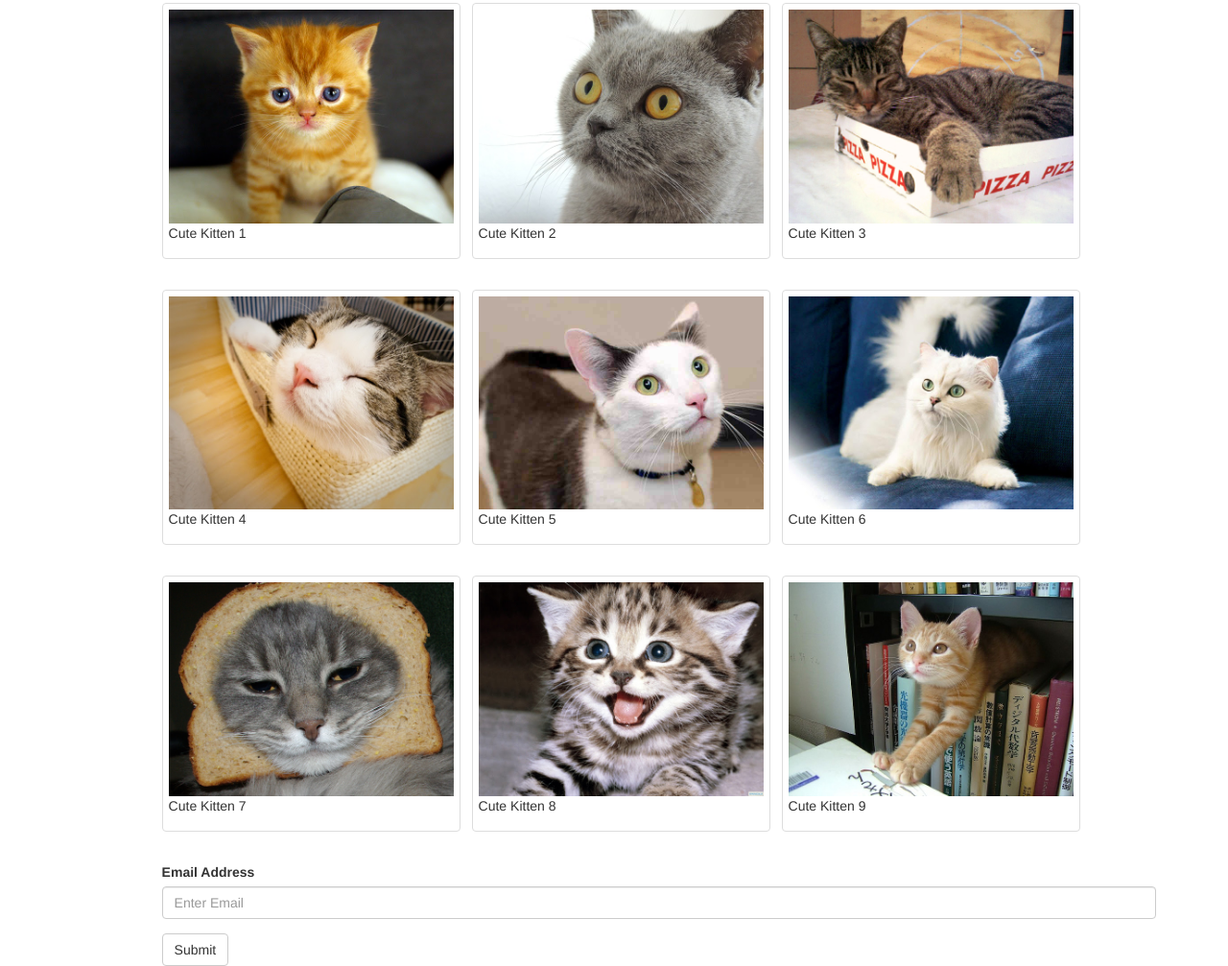
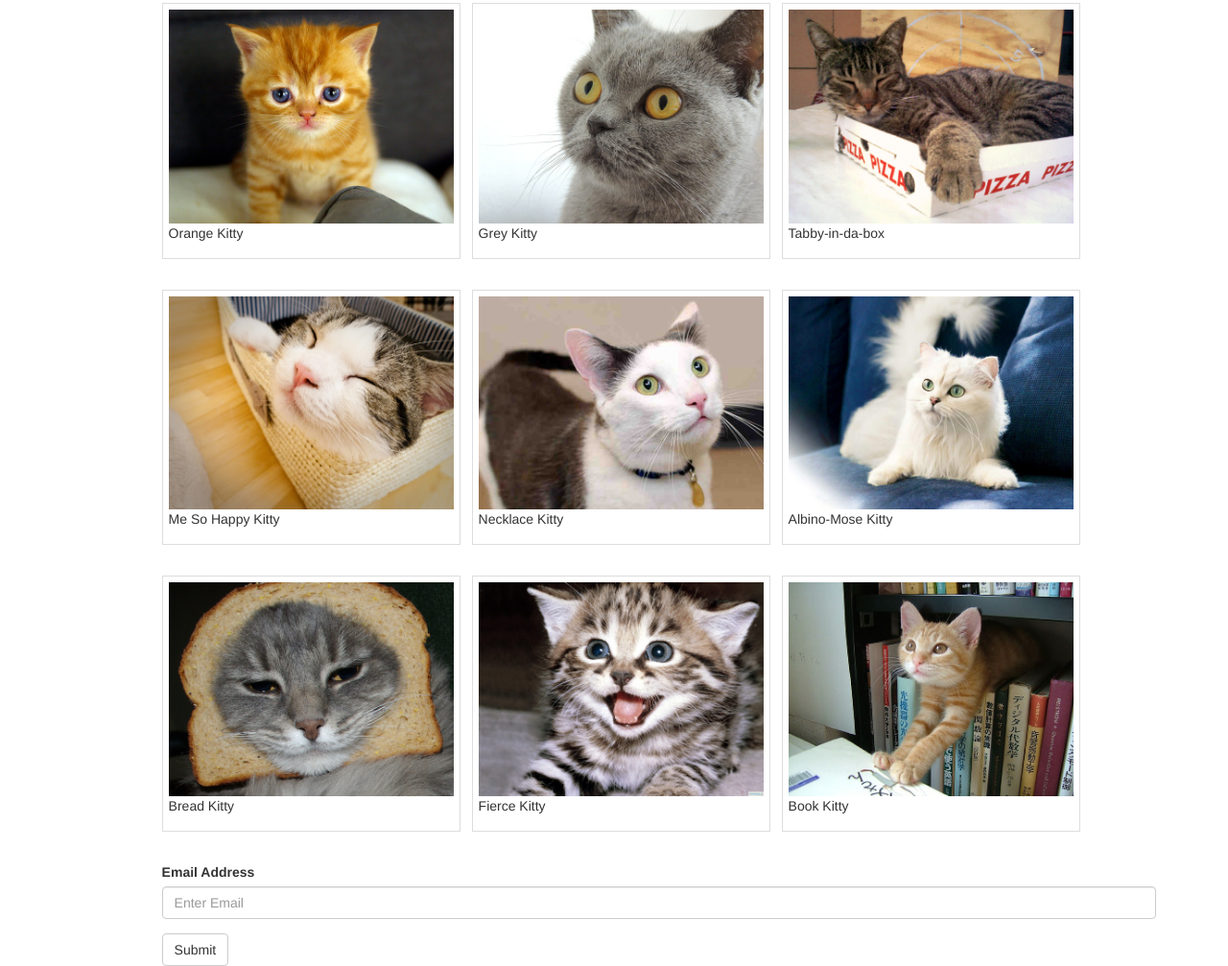
Before and after one commit to ryanromanov/EMLabSorter-Test, a plain HTML site: page index.html in a window 1280 px wide. Shown: the part 127-1134 px from the top of the page at 96% size. Drawn offline with nearby package versions, Linux system fonts and the light colour scheme.

Commit message:
border radius, +images/description/mysql
removed border radius from images

added three new images to results

added description to images

added MySQL entries for images

```diff
--- a/index.html
+++ b/index.html
@@ -25,8 +25,8 @@
 		div.col-sm-10.col-sm-offset-1.push-left {
 			margin-left: 12%;
 		}
-		li div.thumbnail:hover {
-
+		li div.thumbnail {
+			border-radius: 0px;
 		}
 	</style>
 
@@ -61,15 +61,15 @@
 			<div class="col-sm-10 col-sm-offset-1 push-left">
 				<form action="process.php" role="form" method="post" id="picSubmission">
 					<select class="image-picker limit_callback" id="container" data-limit="10" multiple="multiple" name="picSelect[]" >
-					  <option data-img-src="images/catOne.jpg" value='1'>Cute Kitten 1</option>
-					  <option data-img-src="images/catTwo.jpg" value='2'>Cute Kitten 2</option>
-					  <option data-img-src='images/catThree.jpg' value='3'>Cute Kitten 3</option>
-					  <option data-img-src='images/catFour.jpg' value='4'>Cute Kitten 4</option>
-					  <option data-img-src='images/catFive.jpg' value='5'>Cute Kitten 5</option>
-					  <option data-img-src='images/catSix.jpg' value='6'>Cute Kitten 6</option>
-					  <option data-img-src='images/catSeven.jpg' value='7'>Cute Kitten 7</option>
-					  <option data-img-src="images/catEight.jpg" value="8">Cute Kitten 8</option>
-					  <option data-img-src="images/catNine.jpg" value="9">Cute Kitten 9</option>
+					  <option data-img-src="images/catOne.jpg" value='1'>Orange Kitty</option>
+					  <option data-img-src="images/catTwo.jpg" value='2'>Grey Kitty</option>
+					  <option data-img-src='images/catThree.jpg' value='3'>Tabby-in-da-box</option>
+					  <option data-img-src='images/catFour.jpg' value='4'>Me So Happy Kitty</option>
+					  <option data-img-src='images/catFive.jpg' value='5'>Necklace Kitty</option>
+					  <option data-img-src='images/catSix.jpg' value='6'>Albino-Mose Kitty</option>
+					  <option data-img-src='images/catSeven.jpg' value='7'>Bread Kitty</option>
+					  <option data-img-src="images/catEight.jpg" value="8">Fierce Kitty</option>
+					  <option data-img-src="images/catNine.jpg" value="9">Book Kitty</option>
 					</select>
 					<div class="form-group">
 						<label for="inputEmail">Email Address</label>
```
Also changed, not shown: 1 other file.
